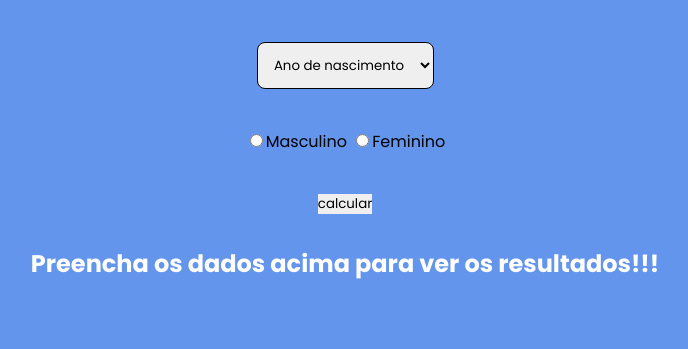
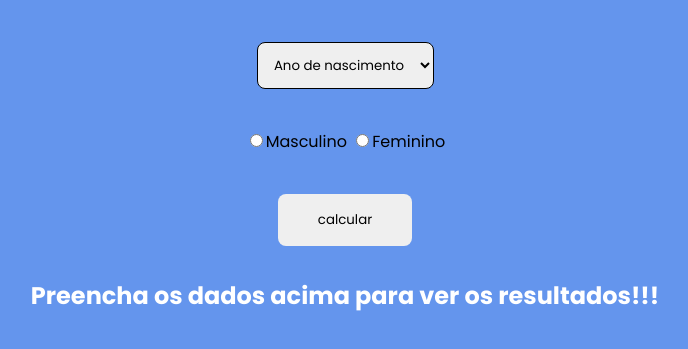
Before and after one commit to mtzlisopeak/Verificador-de-idade, a plain HTML site: page index.html in a window 1280 px wide. Shown: the part 97-446 px from the top of the page, without its empty margins (295-983 px from the left). Drawn offline with Linux system fonts and the light colour scheme.

Commit message:
Update style.css

```diff
--- a/style.css
+++ b/style.css
@@ -11,6 +11,11 @@
 
 body {
     background-color: cornflowerblue;
+}
+
+button {
+    padding: 2vh 5vh;
+    border-radius: 1vh;
 }
 
 select {
```
